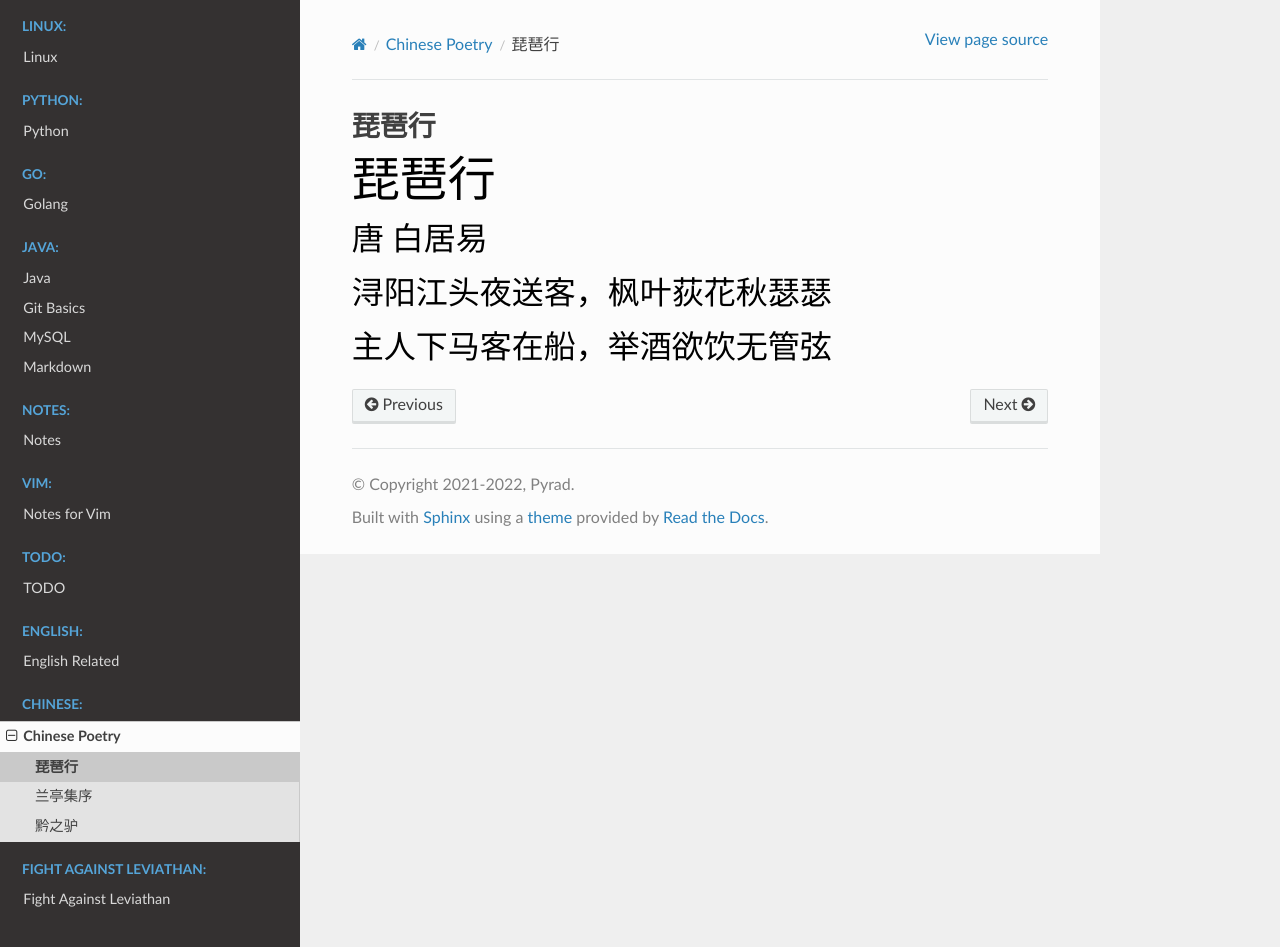
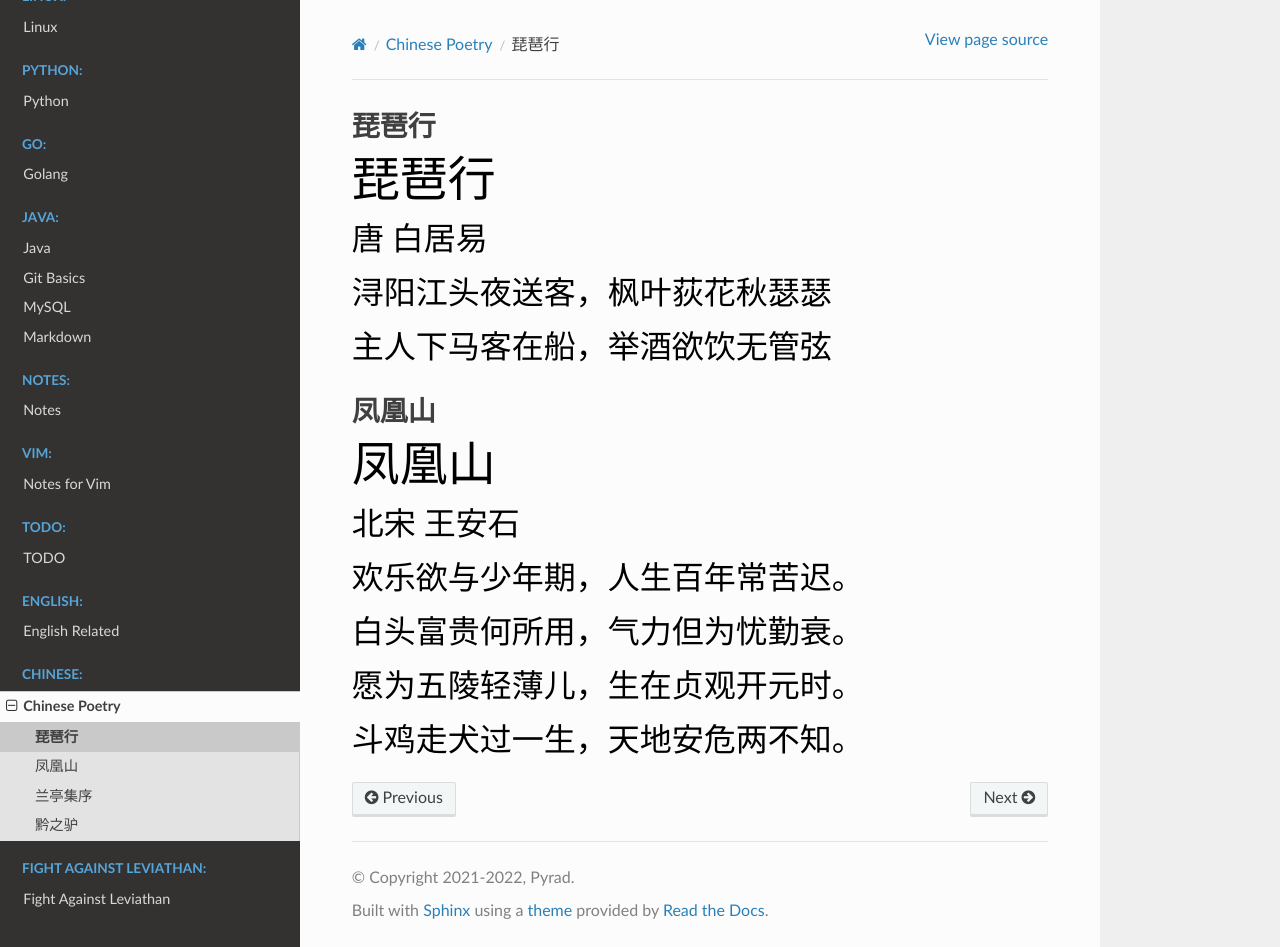
Before and after one commit to Pyrad/pyradnotes, a Sphinx documentation site: the page built from source/ChinesePoetry/shici.md, in a window 1280 px wide and 947 px high. Built offline with Sphinx 7.4.7 and the Read the Docs theme 2.0.0, drawn with Linux system fonts in a browser that asks for light colours.

Commit message:
Poetry Another Chinese poetry

```diff
--- a/source/ChinesePoetry/shici.md
+++ b/source/ChinesePoetry/shici.md
@@ -7,3 +7,19 @@
 <font face="楷体" size=6 color=black>浔阳江头夜送客，枫叶荻花秋瑟瑟</font>
 
 <font face="楷体" size=6 color=black>主人下马客在船，举酒欲饮无管弦</font>
+
+
+
+# 凤凰山
+
+<font face="楷体" size=8 color=black>凤凰山</font>
+
+<font face="楷体" size=6 color=black>北宋 王安石</font>
+
+<font face="楷体" size=6 color=black>欢乐欲与少年期，人生百年常苦迟。</font>
+
+<font face="楷体" size=6 color=black>白头富贵何所用，气力但为忧勤衰。</font>
+
+<font face="楷体" size=6 color=black>愿为五陵轻薄儿，生在贞观开元时。</font>
+
+<font face="楷体" size=6 color=black>斗鸡走犬过一生，天地安危两不知。</font>
```
